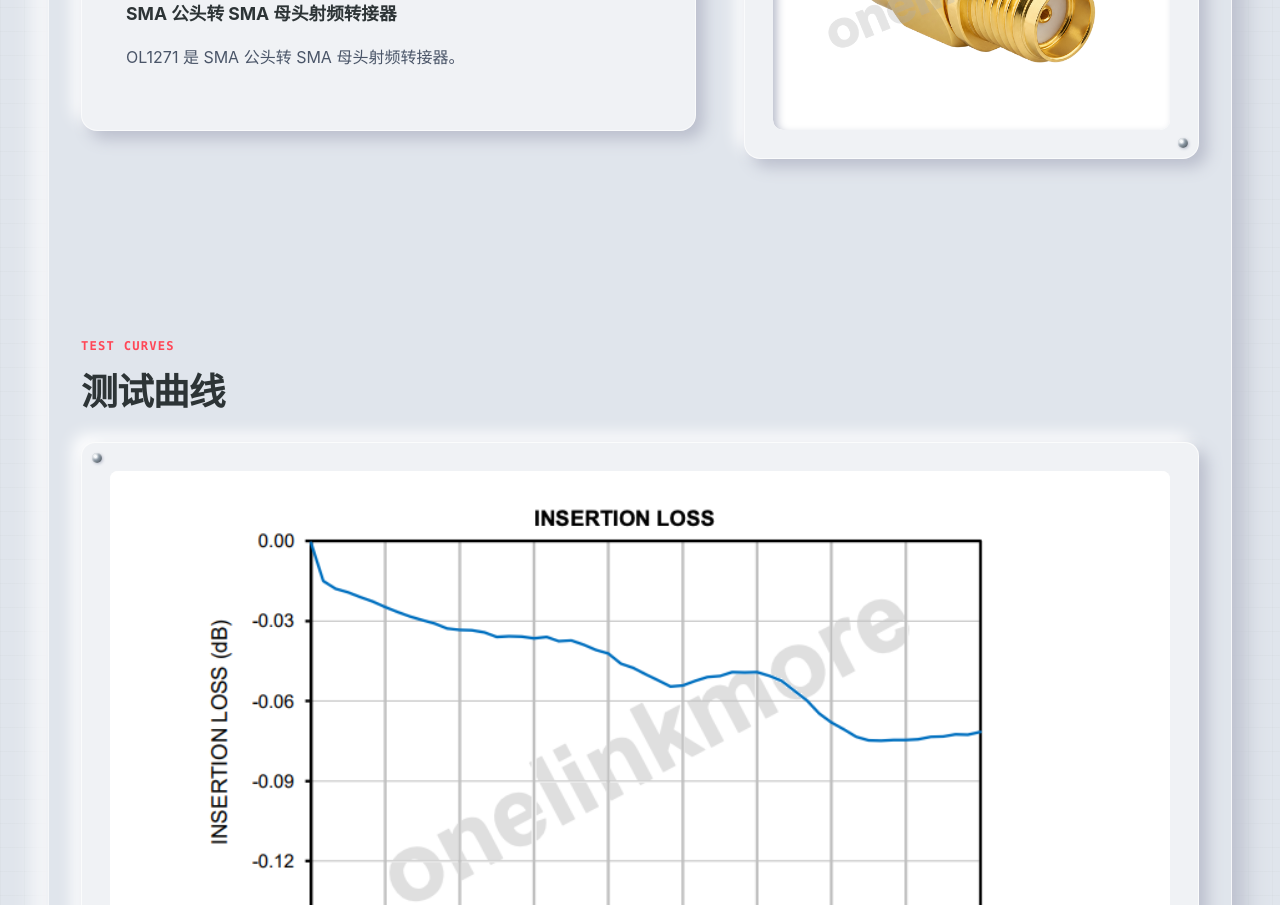
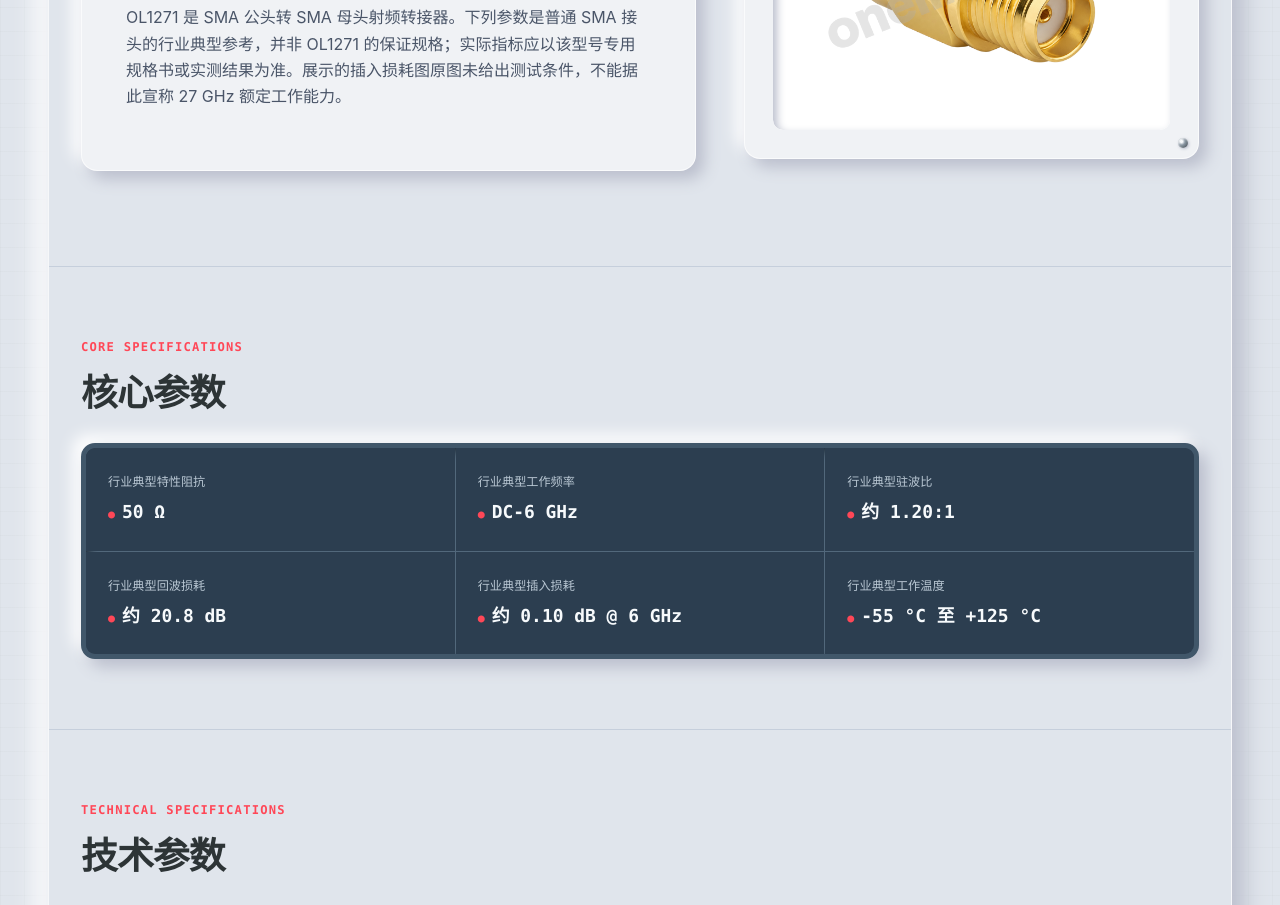
Before and after one commit to onelinkmore-collab/product-spec-pages-public, a plain HTML site: page products/OL1271/index.html in a window 1280 px wide. Shown: the part 377-1282 px from the top of the page. Drawn offline with Linux system fonts and the light colour scheme.

Commit message:
Restore OL1271 reference table with revised heading

```diff
--- a/products/OL1271/index.html
+++ b/products/OL1271/index.html
@@ -3,7 +3,7 @@
 <head>
   <meta charset="utf-8">
   <meta name="viewport" content="width=device-width, initial-scale=1">
-  <meta name="description" content="OL1271 是 SMA 公头转 SMA 母头射频转接器。">
+  <meta name="description" content="OL1271 是 SMA 公头转 SMA 母头射频转接器。下列参数是普通 SMA 接头的行业典型参考，并非 OL1271 的保证规格；实际指标应以该型号专用规格书或实测结果为准。展示的插入损耗图原图未给出测试条件，不能据此宣称 27 GHz 额定工作能力。">
   <title>OL1271 | SMA 公头转 SMA 母头射频转接器</title>
   <link rel="stylesheet" href="../../assets/product.css">
 </head>
@@ -21,7 +21,7 @@
         <p class="eyebrow">RF CONNECTOR / PRODUCT SPECIFICATION</p>
         <h1 id="product-title">OL1271</h1>
         <p class="product-name">SMA 公头转 SMA 母头射频转接器</p>
-        <p class="description">OL1271 是 SMA 公头转 SMA 母头射频转接器。</p>
+        <p class="description">OL1271 是 SMA 公头转 SMA 母头射频转接器。下列参数是普通 SMA 接头的行业典型参考，并非 OL1271 的保证规格；实际指标应以该型号专用规格书或实测结果为准。展示的插入损耗图原图未给出测试条件，不能据此宣称 27 GHz 额定工作能力。</p>
 
       </div>
       <figure class="hero-visual">
@@ -29,8 +29,8 @@
       </figure>
     </section>
 
-
-
+    <section class="core-section"><div class="section-shell"><div class="section-heading"><p class="eyebrow">CORE SPECIFICATIONS</p><h2>核心参数</h2></div><div class="core-grid"><article class="core-item"><p class="core-label">行业典型特性阻抗</p><p class="core-value">50 Ω</p></article><article class="core-item"><p class="core-label">行业典型工作频率</p><p class="core-value">DC-6 GHz</p></article><article class="core-item"><p class="core-label">行业典型驻波比</p><p class="core-value">约 1.20:1</p></article><article class="core-item"><p class="core-label">行业典型回波损耗</p><p class="core-value">约 20.8 dB</p></article><article class="core-item"><p class="core-label">行业典型插入损耗</p><p class="core-value">约 0.10 dB @ 6 GHz</p></article><article class="core-item"><p class="core-label">行业典型工作温度</p><p class="core-value">-55 °C 至 +125 °C</p></article></div></div></section>
+    <section><div class="section-shell"><div class="section-heading"><p class="eyebrow">TECHNICAL SPECIFICATIONS</p><h2>技术参数</h2></div><div class="table-scroll" tabindex="0" aria-label="技术参数表，可横向滚动"><table class="spec-table"><thead><tr><th scope="col">参数 Parameter</th><th scope="col">规格 Specification</th></tr></thead><tbody><tr class="category-row"><th colspan="2">6 GHz SMA数值</th></tr><tr><th scope="row">行业典型特性阻抗</th><td>50 Ω</td></tr><tr><th scope="row">行业典型工作频率</th><td>DC-6 GHz</td></tr><tr><th scope="row">行业典型驻波比</th><td>约 1.20:1</td></tr><tr><th scope="row">行业典型回波损耗</th><td>约 20.8 dB</td></tr><tr><th scope="row">行业典型插入损耗</th><td>约 0.10 dB @ 6 GHz</td></tr><tr><th scope="row">行业典型中心接触电阻</th><td>约 3 mΩ</td></tr><tr><th scope="row">行业典型外导体接触电阻</th><td>约 2 mΩ</td></tr><tr><th scope="row">行业典型绝缘电阻</th><td>≥ 5000 MΩ</td></tr><tr><th scope="row">行业典型耐压</th><td>约 500 Vrms</td></tr><tr><th scope="row">行业典型工作温度</th><td>-55 °C 至 +125 °C</td></tr><tr><th scope="row">行业典型绝缘材料</th><td>PTFE（聚四氟乙烯）</td></tr><tr><th scope="row">行业典型接口阻抗</th><td>50 Ω nominal</td></tr></tbody></table></div></div></section>
     <section class="test-curve-section"><div class="section-shell"><div class="section-heading"><p class="eyebrow">TEST CURVES</p><h2>测试曲线</h2></div><div class="gallery-grid"><figure class="drawing" style="grid-column: 1 / -1;"><img src="images/insertion-loss.png" alt="用户确认属于 OL1271 的插入损耗曲线图；原图未给出测试条件，不证明 27 GHz 额定工作能力" loading="lazy"></figure></div></div></section>
     <section class=""><div class="section-shell"><div class="section-heading"><p class="eyebrow">PRODUCT IMAGES</p><h2>产品图片</h2></div><div class="gallery-grid"><figure class="drawing"><img src="images/product-02.png" alt="OL1271 SMA 母头接口侧实物图" loading="lazy"></figure><figure class="drawing"><img src="images/product-03.png" alt="OL1271 SMA 公头接口侧实物图" loading="lazy"></figure><figure class="drawing"><img src="images/product-04.png" alt="OL1271 SMA 公头转母头转接器近景图" loading="lazy"></figure></div></div></section>
 
```
